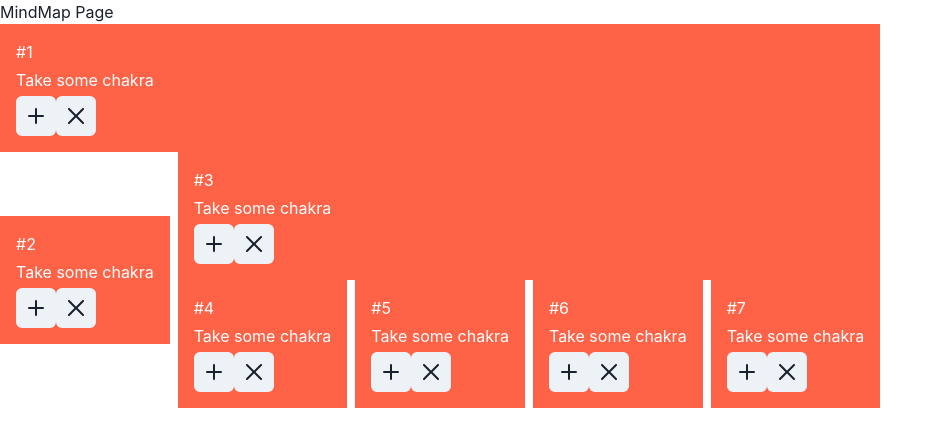
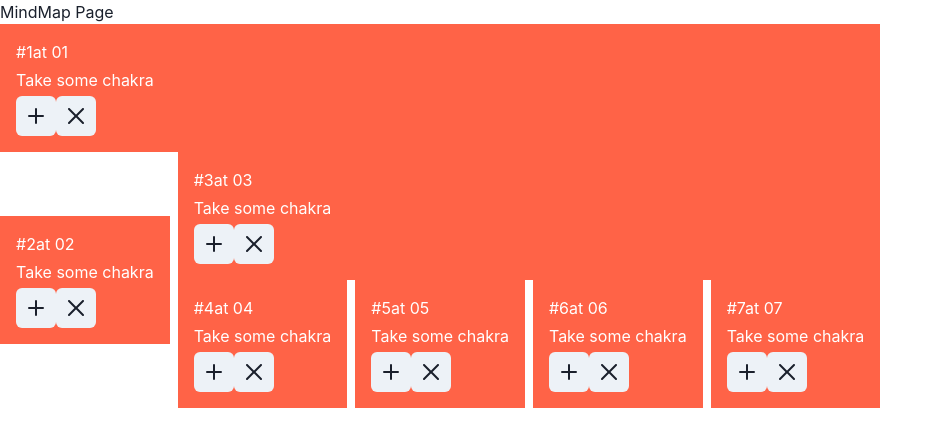
Before and after one commit to tomo1818/brainStormingApp, a React (Create React App) app: page /test in a window 1280 px wide. Shown: the top 446 px of the page, without its empty margins (0-943 px from the left). Built offline with nearby package versions, Linux system fonts and the light colour scheme.

Commit message:
型エラー修正

```diff
--- a/package.json
+++ b/package.json
@@ -28,8 +28,9 @@
     "build": "react-scripts build",
     "test": "react-scripts test",
     "eject": "react-scripts eject",
-    "lint": "eslint --ext 'src/**/*.{js,jsx,ts,tsx}'",
-    "format": "eslint --cache --fix 'src/**/*.{js,jsx,ts,tsx}' && prettier --write 'src/**/*.{js,jsx,ts,tsx}'"
+    "lint": "eslint --ext \"src/**/*.{js,jsx,ts,tsx}\"",
+    "format": "eslint --cache --fix \"src/**/*.{js,jsx,ts,tsx}\" && prettier --write \"src/**/*.{js,jsx,ts,tsx}\"",
+    "fmt":"prettier --write \"src/**/*.{js,jsx,ts,tsx}\""
   },
   "eslintConfig": {
     "extends": [
--- a/src/App.tsx
+++ b/src/App.tsx
@@ -7,9 +7,6 @@ function App() {
     <div className="App">
       <header className="App-header">
         <img src={logo} className="App-logo" alt="logo" />
-        <p>
-          Edit <code>src/App.tsx</code> and save to reload.
-        </p>
         <a
           className="App-link"
           href="https://reactjs.org"
--- a/src/components/Node.tsx
+++ /dev/null
@@ -1,40 +0,0 @@
-import React from 'react';
-import { Box, Input , Stack,HStack,VStack} from '@chakra-ui/react'
-import {
-    Editable,
-    EditableInput,
-    EditableTextarea,
-    EditablePreview,
-  } from '@chakra-ui/react'
-import { IconButton } from '@chakra-ui/react'
-import {AddIcon,CloseIcon} from '@chakra-ui/icons'
-
-export const Node = (props) => {
-
-    const clickAddButton=() => {
-        props.addList("addSample","","",props.item.id)
-    }
-    const clickDeleteButton=() => {
-
-        console.log(props.item.id)
-        console.log(props.item.parentId)
-        props.deleteList(props.item.id,props.item.parentId)
-    }
-
-  return (
-      <>
-        <Box bg="tomato" w="100%" p={4} m={0} color="white">
-            <span>#{props.item.id}</span> {props.item.name}
-            <Editable defaultValue="Take some chakra">
-            <EditablePreview />
-            <EditableInput />
-            </Editable>
-            <IconButton aria-label="Search database" icon={<AddIcon />} onClick={clickAddButton} />
-            <IconButton aria-label="Search database" icon={<CloseIcon />} onClick={clickDeleteButton}/>
-        </Box>
-
-
-      </>
-
-  )
-}
--- /dev/null
+++ b/src/components/NodeUI.tsx
@@ -0,0 +1,40 @@
+import React from 'react';
+import { Box, Input, Stack, HStack, VStack, Editable, EditableInput, EditableTextarea, EditablePreview, IconButton } from '@chakra-ui/react';
+import { AddIcon, CloseIcon } from '@chakra-ui/icons';
+import { Node, addListType, deleteListType } from '../types/node';
+
+export function NodeUI({ item, addList, deleteList }:
+  {item: Node, addList: addListType, deleteList: deleteListType}) {
+  const clickAddButton = () => {
+    addList('addSample', '', '', item.id);
+  };
+  const clickDeleteButton = () => {
+    console.log(item.id);
+    console.log(item.parentId);
+    deleteList(item.id, item.parentId);
+  };
+
+  return (
+    <Box bg="tomato" w="100%" p={4} m={0} color="white">
+      <span>
+        #
+        {item.id}
+      </span>
+      {item.text}
+      <Editable defaultValue="Take some chakra">
+        <EditablePreview />
+        <EditableInput />
+      </Editable>
+      <IconButton
+        aria-label="Search database"
+        icon={<AddIcon />}
+        onClick={clickAddButton}
+      />
+      <IconButton
+        aria-label="Search database"
+        icon={<CloseIcon />}
+        onClick={clickDeleteButton}
+      />
+    </Box>
+  );
+}
--- a/src/components/RecursiveTree.tsx
+++ b/src/components/RecursiveTree.tsx
@@ -1,25 +1,28 @@
 import React from 'react';
-import { Box, Input , Stack,HStack,VStack} from '@chakra-ui/react'
-import {Node} from '../components/Node'
+import { Stack, HStack, VStack } from '@chakra-ui/react';
+import { NodeUI } from './NodeUI';
+import { Node, addListType, deleteListType } from '../types/node';
 
-export const RecursiveTree = ({ list, rootId,addList,deleteList }) => {
-  const targetList = list.filter(item => item.parentId === rootId);
+export function RecursiveTree({ list, rootId, addList, deleteList }:
+  {list: Node[], rootId: number, addList: addListType, deleteList: deleteListType}) {
+  const targetList = list.filter((item) => item.parentId === rootId);
   return (
-      <Stack>
+    <Stack>
       <HStack>
-      {targetList.map(item => (
-        <div key={item.id}>
-
-        <Node item={item} addList={addList}deleteList={deleteList}/>
-          {list.find(l => l.parentId === item.id) &&
-            <RecursiveTree list={list} rootId={item.id} addList={addList} deleteList={deleteList}/>
-          }
-
-        </div>
-
-      ))}
+        {targetList.map((item) => (
+          <div key={item.id}>
+            <NodeUI item={item} addList={addList} deleteList={deleteList} />
+            {list.find((l) => l.parentId === item.id) && (
+              <RecursiveTree
+                list={list}
+                rootId={item.id}
+                addList={addList}
+                deleteList={deleteList}
+              />
+            )}
+          </div>
+        ))}
       </HStack>
-      </Stack>
-
-  )
+    </Stack>
+  );
 }
--- a/src/pages/MindMap.tsx
+++ b/src/pages/MindMap.tsx
@@ -1,5 +1,5 @@
 import React from 'react';
-import { Box, Input , Stack,HStack} from '@chakra-ui/react'
+import { Box, Input, Stack, HStack } from '@chakra-ui/react';
 
 function MindMap() {
   return (
--- a/src/pages/TestPage.tsx
+++ b/src/pages/TestPage.tsx
@@ -1,59 +1,102 @@
-import React,{useState} from 'react';
-import {RecursiveTree} from '../components/RecursiveTree';
-import { Box, Input , Stack,HStack} from '@chakra-ui/react'
-
+import React, { useState } from 'react';
+import { Box, Input, Stack, HStack } from '@chakra-ui/react';
+import { RecursiveTree } from '../components/RecursiveTree';
+import { Node, addListType, deleteListType } from '../types/node';
 
 function TestPage() {
+  const [list, setList] = useState<Node[]>([
+    {
+      id: 1,
+      text: 'at 01',
+      color: '',
+      size: '',
+      parentId: 0,
+    },
+    {
+      id: 2,
+      text: 'at 02',
+      color: '',
+      size: '',
+      parentId: 1,
+    },
+    {
+      id: 3,
+      text: 'at 03',
+      color: '',
+      size: '',
+      parentId: 1,
+    },
+    {
+      id: 4,
+      text: 'at 04',
+      color: '',
+      size: '',
+      parentId: 3,
+    },
+    {
+      id: 5,
+      text: 'at 05',
+      color: '',
+      size: '',
+      parentId: 3,
+    },
+    {
+      id: 6,
+      text: 'at 06',
+      color: '',
+      size: '',
+      parentId: 3,
+    },
+    {
+      id: 7,
+      text: 'at 07',
+      color: '',
+      size: '',
+      parentId: 3,
+    },
+  ]);
 
-  const [list,setList]=useState([
-    { id: 1, text: "at 01", color:"",size:"",parentId: 0 },
-    { id: 2, text: "at 02", color:"",size:"",parentId: 1 },
-    { id: 3, text: "at 03", color:"",size:"",parentId: 1 },
-    { id: 4, text: "at 04", color:"",size:"",parentId: 3 },
-    { id: 5, text: "at 05", color:"",size:"",parentId: 3 },
-    { id: 6, text: "at 06", color:"",size:"",parentId: 3 },
-    { id: 7, text: "at 07", color:"",size:"",parentId: 3 },
-   ])
+  const findUniqueId = (data: Node[]) => {
+    let maxId = 0;
+    // eslint-disable-next-line array-callback-return
+    data.map((item:Node) => {
+      if (item.id > maxId) {
+        maxId = item.id;
+      }
+    });
+    return maxId + 1;
+  };
 
-  const findUniqueId =(list)=>{
-    let maxId:number=0
-    list.map((item)=>{
-      if(item.id>maxId){
-        maxId=item.id
-      }
-    })
-    return maxId+1
-  }
+  const addList: addListType = (text:string, color:string, size:string, parentId:number):void => {
+    const newId = findUniqueId(list);
+    const newNodeData = {
+      id: newId,
+      text,
+      color,
+      size,
+      parentId,
+    };
+    const copyArray = list.slice();
+    copyArray.push(newNodeData);
+    setList(copyArray);
+  };
 
-  const addList=(text,color,size,parentId) => {
-    const newId=findUniqueId(list)
-    const newNodeData={
-      id: newId,
-      text: text,
-      color:color,
-      size:size,
-      parentId: parentId
-    }
-    const copyArray = list.slice()
-    copyArray.push(newNodeData)
-    setList(copyArray)
-  }
-
-  const deleteList=(id,parentId) => {
-    console.log("deleteList")
-    const copyArray = list.slice()
-
-  }
-
-
+  const deleteList: deleteListType = (id:number, parentId:number) => {
+    console.log('deleteList');
+    const copyArray = list.slice();
+  };
 
   return (
     <div className="App">
       <h1>MindMap Page</h1>
       <Stack>
-      <RecursiveTree list={list} rootId={0} addList={addList} deleteList={deleteList}/>
+        <RecursiveTree
+          list={list}
+          rootId={0}
+          addList={addList}
+          deleteList={deleteList}
+        />
       </Stack>
-
     </div>
   );
 }
--- a/src/reportWebVitals.ts
+++ b/src/reportWebVitals.ts
@@ -2,6 +2,7 @@ import { ReportHandler } from 'web-vitals';
 
 const reportWebVitals = (onPerfEntry?: ReportHandler) => {
   if (onPerfEntry && onPerfEntry instanceof Function) {
+    // eslint-disable-next-line @typescript-eslint/no-floating-promises
     import('web-vitals').then(({ getCLS, getFID, getFCP, getLCP, getTTFB }) => {
       getCLS(onPerfEntry);
       getFID(onPerfEntry);
--- /dev/null
+++ b/src/types/node.ts
@@ -0,0 +1,9 @@
+export type Node = {
+    id: number;
+    text: string;
+    color: string;
+    size: string;
+    parentId: number;
+}
+export type addListType = (text: string, color: string, size: string, parentId: number) => void
+export type deleteListType = (id: number, parentId: number) => void
```
Also changed, not shown: src/index.tsx (+4 -7 lines), 1 other file (tests, documents, lock files or other folders). Lines whose indentation alone changed are shown as unchanged.
